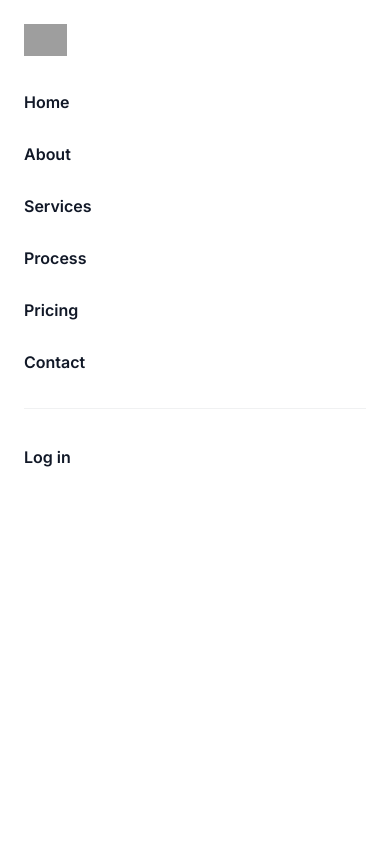
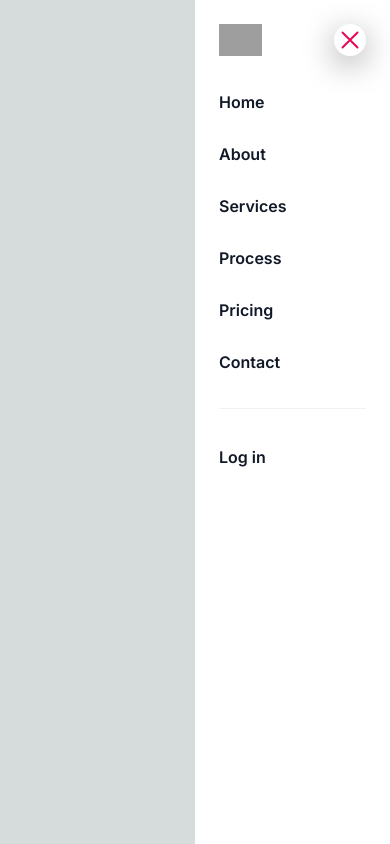
Before and after one commit to rawatanuj07/portfolio-nextjs, a Next.js app: page /components/navbar in a window 390 px wide. Both pictures are taken after a click on the button "Open main menu". Built offline with nearby package versions, Linux system fonts and the light colour scheme; grey boxes are pictures that could not be loaded.

Commit message:
sidebar added

```diff
--- a/my.css
+++ b/my.css
@@ -17,4 +17,20 @@
         box-shadow: 0 8px 32px 0 rgba(0, 0, 0, 0.37);
       }
 
+
+
+
+      /* In your CSS file or styles block */
+.dialog-transform {
+  transform-origin: 100% 50%;
+  transform-style: preserve-3d;
 }
+
+.dialog-transform-open {
+  visibility: visible;
+  transition: transform 0.5s;
+  transform: translate3d(-100%, 0, 0) rotateY(15deg);
+}
+
+
+}
--- a/src/app/components/navbar/page.tsx
+++ b/src/app/components/navbar/page.tsx
@@ -20,6 +20,7 @@ const Navbar = () => {
 
   const handleMobileNavToggle = () => {
     setMobileNavActive(!mobileNavActive);
+
   };
 
   return (
@@ -41,12 +42,13 @@ const Navbar = () => {
           <div className="flex lg:hidden -mt-2  ">
             <button
               type="button"
-              className="w-10 h-12  inline-items justify-center rounded-md p-2.5 text-gray-700  mobile-nav-toggle"
+              className="w-10 h-12  inline-items justify-center rounded-md p-2.5 text-gray-700  mobile-nav-toggle "
               onClick={() => setMobileMenuOpen(true)}
             >
               <span className="sr-only">Open main menu</span>
               <div className="h-12 w-10 flex mr-4 -mt-4 navglass">
-                <Bars3Icon className="h-full w-full" aria-hidden="true" />
+              <Bars3Icon className="h-full w-full" aria-hidden="true" />
+
               </div>
             </button>
           </div>
@@ -72,11 +74,11 @@ const Navbar = () => {
         </nav>
         <Dialog
           as="div"
-          className=" mobile-nav-toggle lg:hidden fixed inset-y-0 right-0 z-50 w-full overflow-y-auto bg-white px-6 py-6 sm:max-w-sm sm:ring-1 sm:ring-gray-900/10 transform transition-transform ease-in-out duration-800"
-          open={mobileMenuOpen}
+          className={`lg:hidden fixed inset-y-0 right-0 z-50 w-1/2 overflow-y-auto bg-white px-6 py-6 sm:max-w-sm sm:ring-1 sm:ring-gray-900/10 transition-transform transform ${
+            mobileMenuOpen ? 'translate-x-0' : 'translate-x-full'
+          }`}        open={mobileMenuOpen}
           onClose={setMobileMenuOpen}
         >
-          <div className="flex items-center justify-between" />
           <Dialog.Panel className="fixed inset-y-0 right-0 z-50 w-full overflow-y-auto bg-white px-6 py-6 sm:max-w-sm sm:ring-1 sm:ring-gray-900/10">
             <div className="flex items-center justify-between">
               <a href="#" className="-m-1.5 p-1.5">
@@ -89,11 +91,11 @@ const Navbar = () => {
               </a>
               <button
                 type="button"
-                className="-m-2.5 rounded-md p-2.5 text-gray-700"
+                className="-m-2.5 rounded-md p-2.5 text-gray-700 "
                 onClick={() => setMobileMenuOpen(false)}
               >
                 <span className="sr-only">Close menu</span>
-                {/* <XMarkIcon className="h-6 w-6" aria-hidden="true" /> */}
+                <XMarkIcon className="h-8 w-8 mobile-nav-toggle navglass" aria-hidden="true" />
               </button>
             </div>
             <div className="mt-6 flow-root">
```
